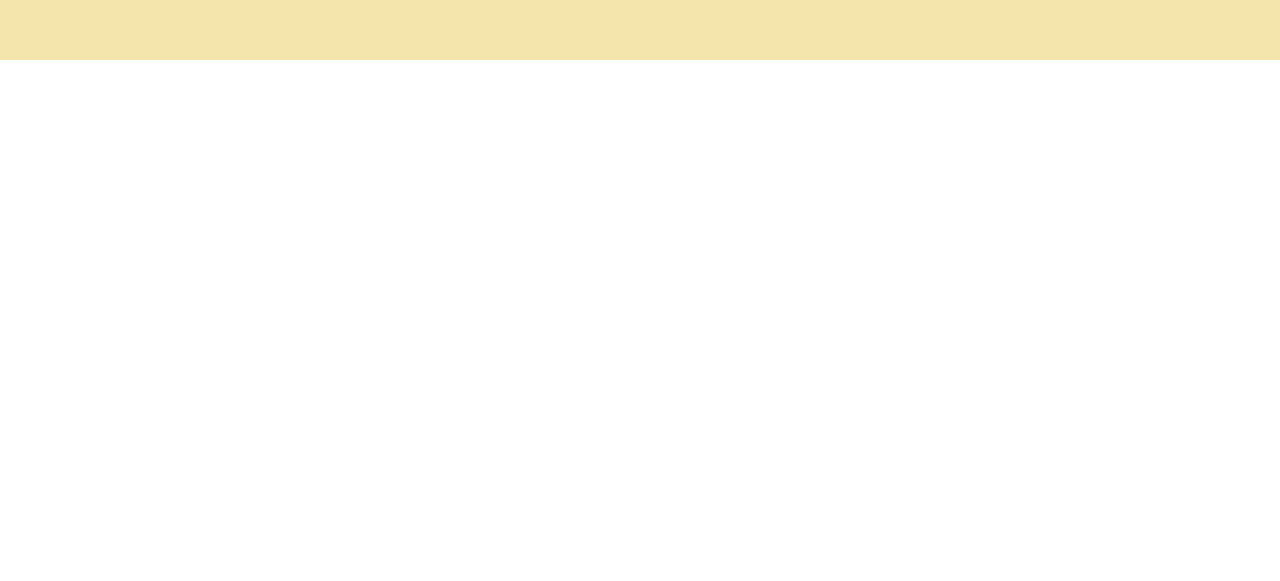
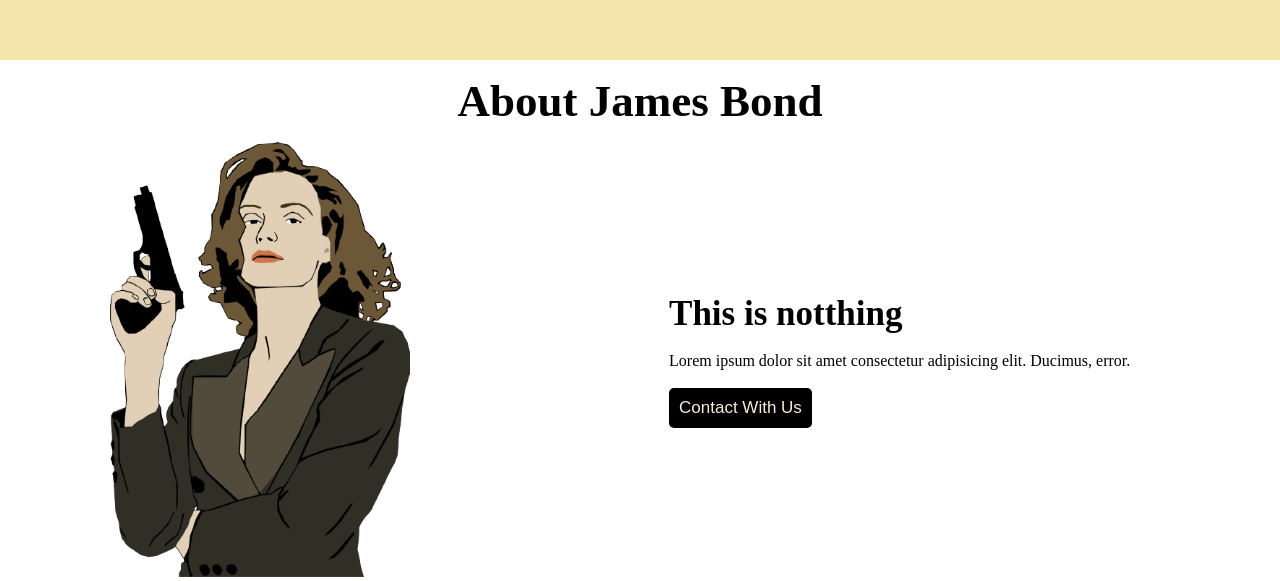
Before and after one commit to khalad007/conceptual, a plain HTML site: page index.html in a window 1280 px wide. Shown: the part 848-1429 px from the top of the page. Before the commit the page ends 908 px from the top, so only its background shows below. Drawn offline with Linux system fonts and the light colour scheme.

Commit message:
about section with image

```diff
--- a/index.html
+++ b/index.html
@@ -26,6 +26,7 @@
     </header>
 
     <main>
+        <!-- this section is for banner text and banner images -->
         <section>
             <div class="banner_container">
                 <div class="banner_text">
@@ -40,6 +41,21 @@
                 </div>
             </div>
         </section>
+        <!-- this is about section -->
+        <section>
+            <h1 class="about_title">About James Bond</h1>
+
+            <div class="about_container">
+                <div class="about_photo">
+                    <img class="banner_photo" src="image/jamesbond_about.com-removebg-preview.png" alt="">
+                </div>
+                <div class="about_info">
+                    <h3 class="about_head">This is notthing</h3><br>
+                    <p class="about_para">Lorem ipsum dolor sit amet consectetur adipisicing elit. Ducimus, error.</p><br>
+                    <button class="btn">Contact With Us</button>
+                </div>
+            </div>
+        </section>
     </main>
     <footer></footer>
 </body>
--- a/style.css
+++ b/style.css
@@ -48,7 +48,7 @@
 }
 
 .btn {
-    padding: 8px 16px;
+    padding: 10px;
     background-color: black;
     color: antiquewhite;
     font-size: 17px;
@@ -60,3 +60,25 @@
     background-color: antiquewhite;
     color: black;
 }
+
+
+.about_title {
+    text-align: center;
+    padding: 15px 0 15px 0;
+    font-size: 45px;
+}
+.about_container {
+    justify-content: space-around;
+    display: flex;
+    align-items: center;
+
+}
+.about_head {
+    font-size: 35px;
+
+}
+
+.about_info {
+    padding: 30px;
+    margin: 10px;
+}
```
Also changed, not shown: image/jamesbond_about.com-removebg-preview.png (added), image/jamesbond_about.com.png (added).
